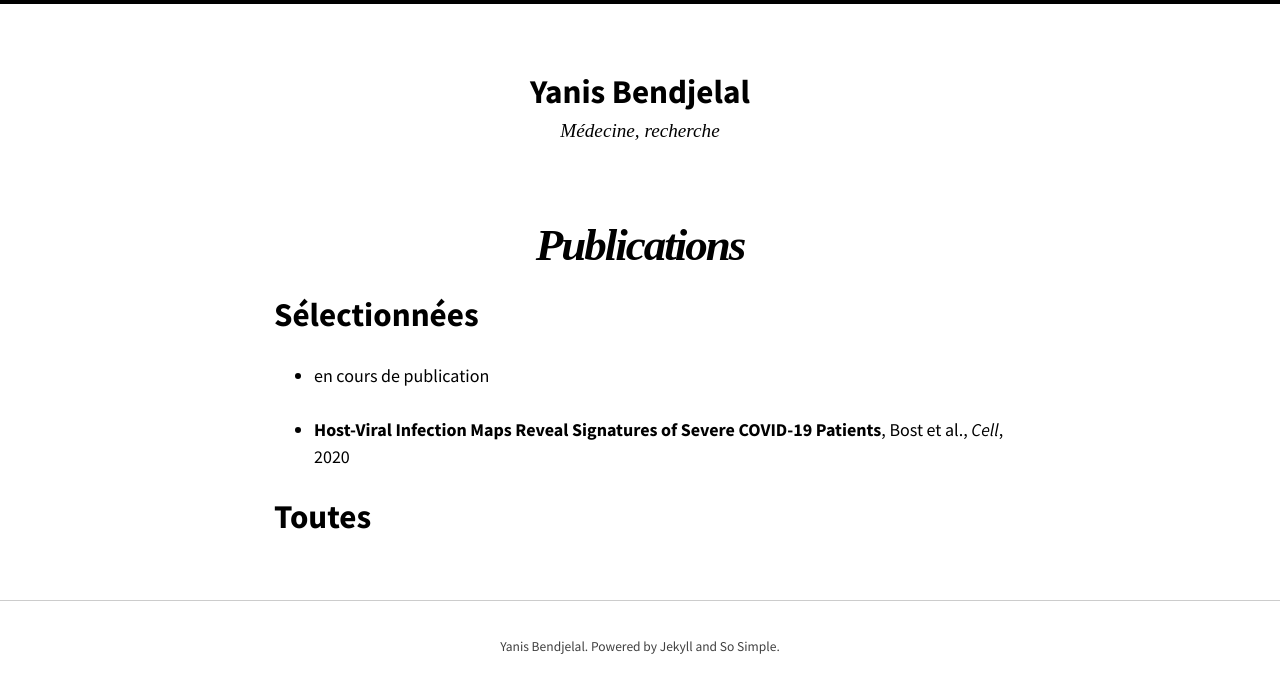
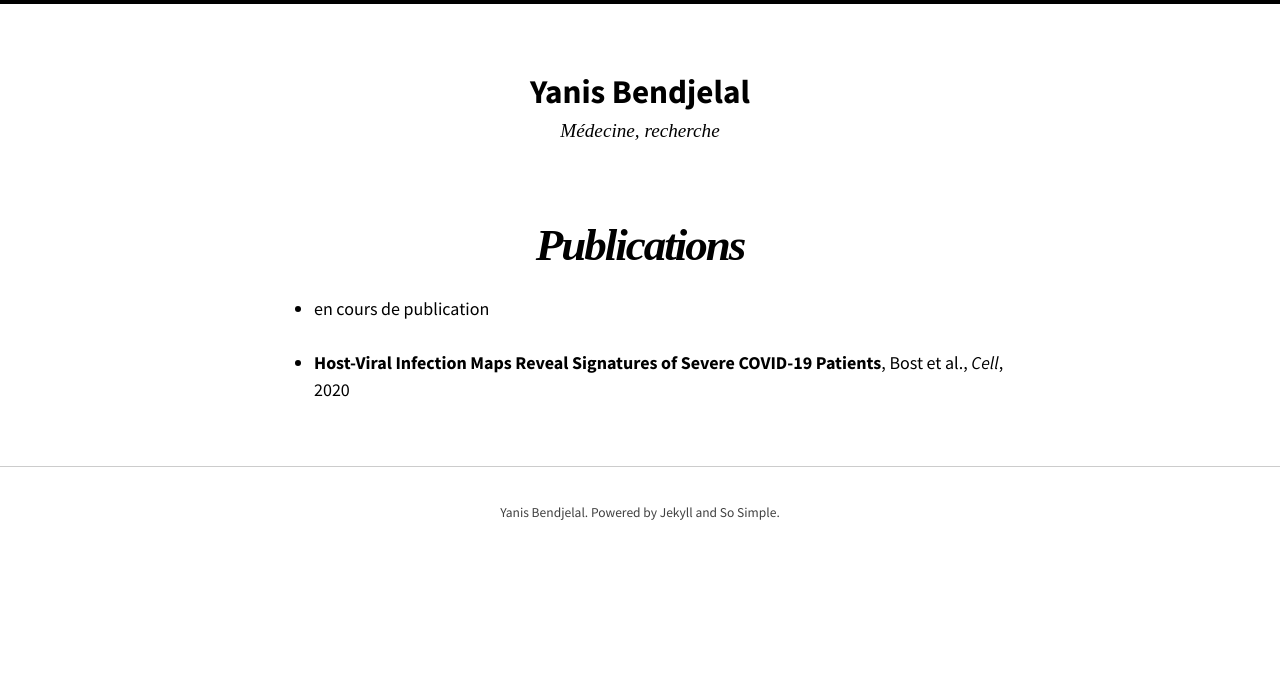
Before and after one commit to Bendjelal/bendjelal.github.io, a Jekyll site: the page built from docs/publications.md, in a window 1280 px wide. Shown: the top 693 px of the page. Built offline with Jekyll 4.4.1, drawn with Linux system fonts in a browser that asks for light colours; nearby versions of some CDN libraries.

Commit message:
Update publications.md

```diff
--- a/docs/publications.md
+++ b/docs/publications.md
@@ -4,10 +4,6 @@ layout: posts
 permalink: /publications/
 ---
 
-# Sélectionnées
-
 * en cours de publication
 
 * **Host-Viral Infection Maps Reveal Signatures of Severe COVID-19 Patients**, Bost et al., *Cell*, 2020
-
-# Toutes
```
